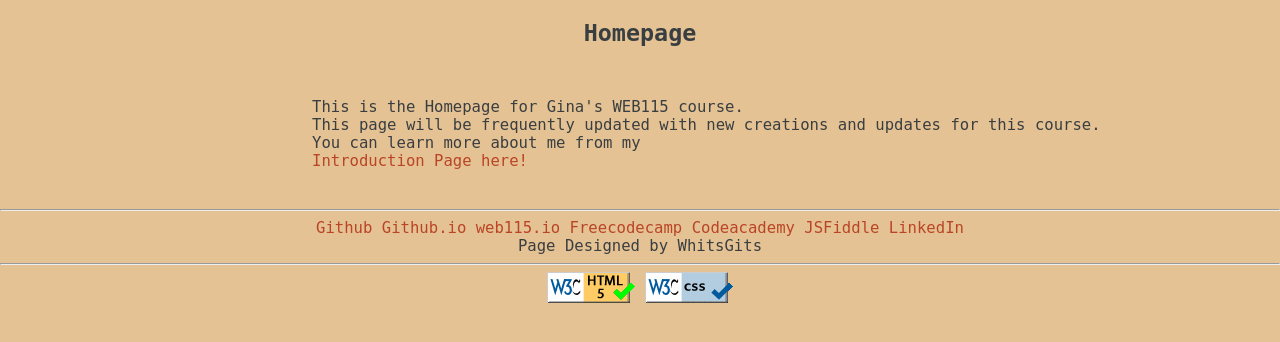
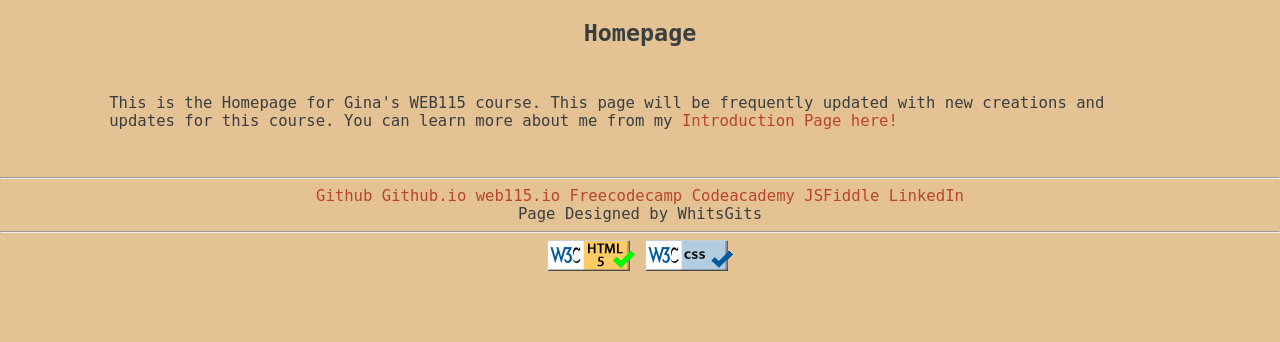
Before and after one commit to gwhitle/gwhitle.github.io, a PHP site: page /web115/index.html in a window 1280 px wide. Shown: the part 134-476 px from the top of the page. Run offline with PHP 8.4, Linux system fonts and the light colour scheme.

Commit message:
changed padding to margins
changed padding to margins. Used a div on the brand page paragraph as targeting just the main effects more of the page than wanted.

```diff
--- a/web115/brand.html
+++ b/web115/brand.html
@@ -21,6 +21,7 @@
     </header>
     <main>
         <h2>Welcome to Digital Dungeons,</h2>
+        <div id="brandParagraph1">
         <p> where our mission is to be the conduit for your creative endeavors in the world of
             RPG mapping. We believe that every map is a tapestry of narratives waiting to be woven, and we're here to
             provide a canvas for your storytelling prowess. By offering a treasure trove of original maps, we aim to
@@ -29,6 +30,7 @@
         <p id="brandTagline"><em>Forging Epic Journeys: Your Portal to Original RPG Maps - Welcome to Digital
                 Dungeons</em>
         </p>
+    </div>
         <hr>
         <h2>Gallery</h2>
         <img src="images/map1.png" alt="image of map 1" width="450" height="450">
--- a/web115/index.html
+++ b/web115/index.html
@@ -21,9 +21,9 @@
     <main>
         <h2>Homepage</h2>
         <div id="indexParagraph1">
-            <p>This is the Homepage for Gina's WEB115 course. <br>
-                This page will be frequently updated with new creations and updates for this course.<br>
-                You can learn more about me from my <br>
+            <p>This is the Homepage for Gina's WEB115 course.
+                This page will be frequently updated with new creations and updates for this course.
+                You can learn more about me from my
                 <a href="introduction.html">Introduction Page here!</a>
             </p>
         </div>
--- a/web115/styles/default.css
+++ b/web115/styles/default.css
@@ -28,7 +28,7 @@ a:hover {
     text-decoration-color: #393E41;
 }
 
-header nav a{
+header nav a {
     display: inline-block;
     border: .07em solid #B94527;
     border-radius: 5em;
@@ -41,8 +41,7 @@ header nav a{
 
 
 div#indexParagraph1 {
-    padding: 1em;
-    padding-left: 20em;
+    margin: 3em 7em;
     text-align: left;
 }
 
@@ -56,15 +55,14 @@ figcaption.waterfallImg {
 
 ul#introList {
     text-align: left;
-    padding-left: 20em;
-    padding-right: 15em;
+    margin: 3em 7em;
 }
 
 /*-------------End introduction styles-------------*/
 
 /*-------------contract styles-------------*/
 div#contractParagraph1 {
-    padding: 5em;
+    margin: 3em 7em;
     text-align: left;
 }
 
@@ -77,6 +75,11 @@ div#contractParagraph1 {
     background-color: #a17751;
     color: #f8b45c;
     text-shadow: .1em .1em .1em #393E41;
+}
+
+div#brandParagraph1{
+    margin: 3em 7em;
+    text-align: left;
 }
 
 ul#colorsList {
```
